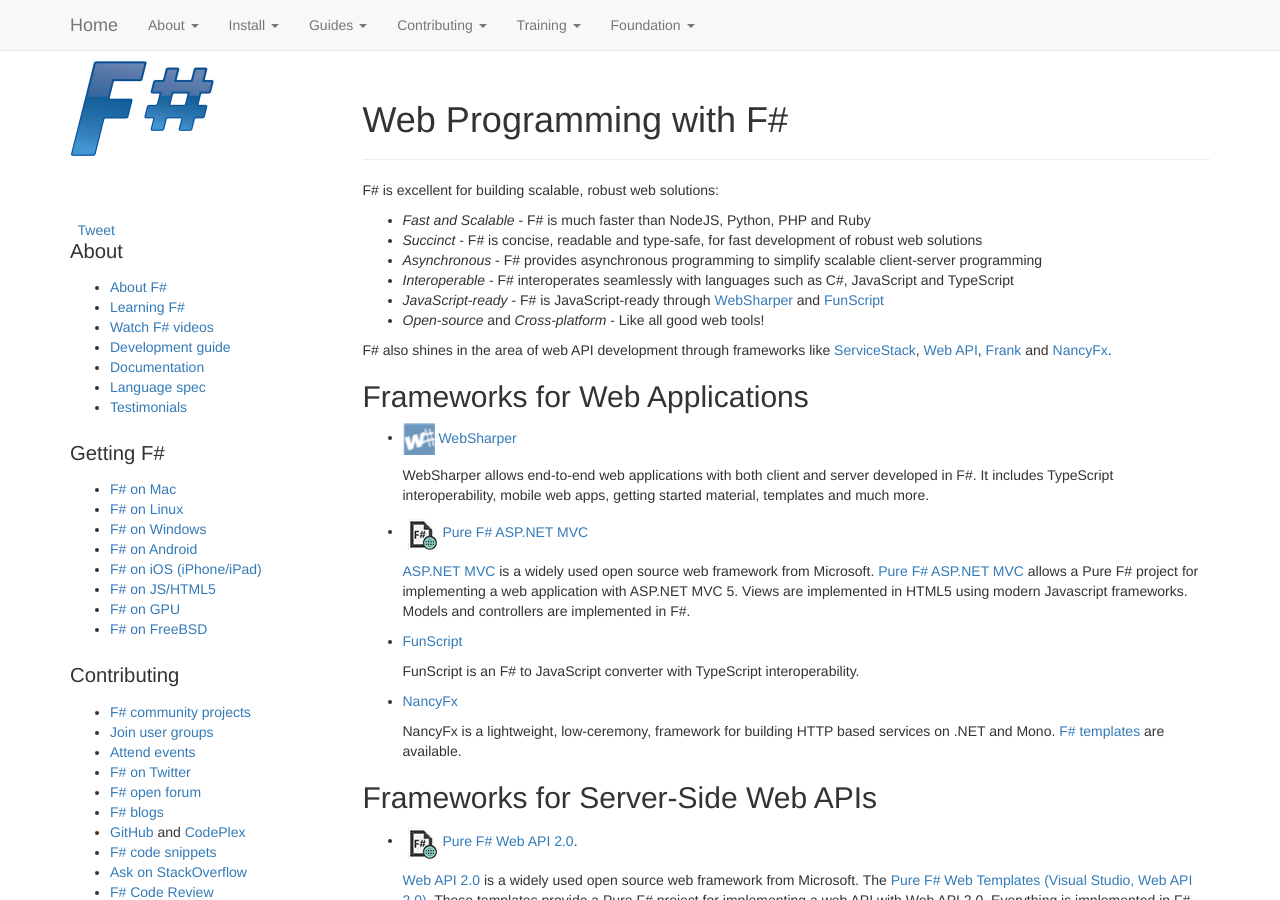
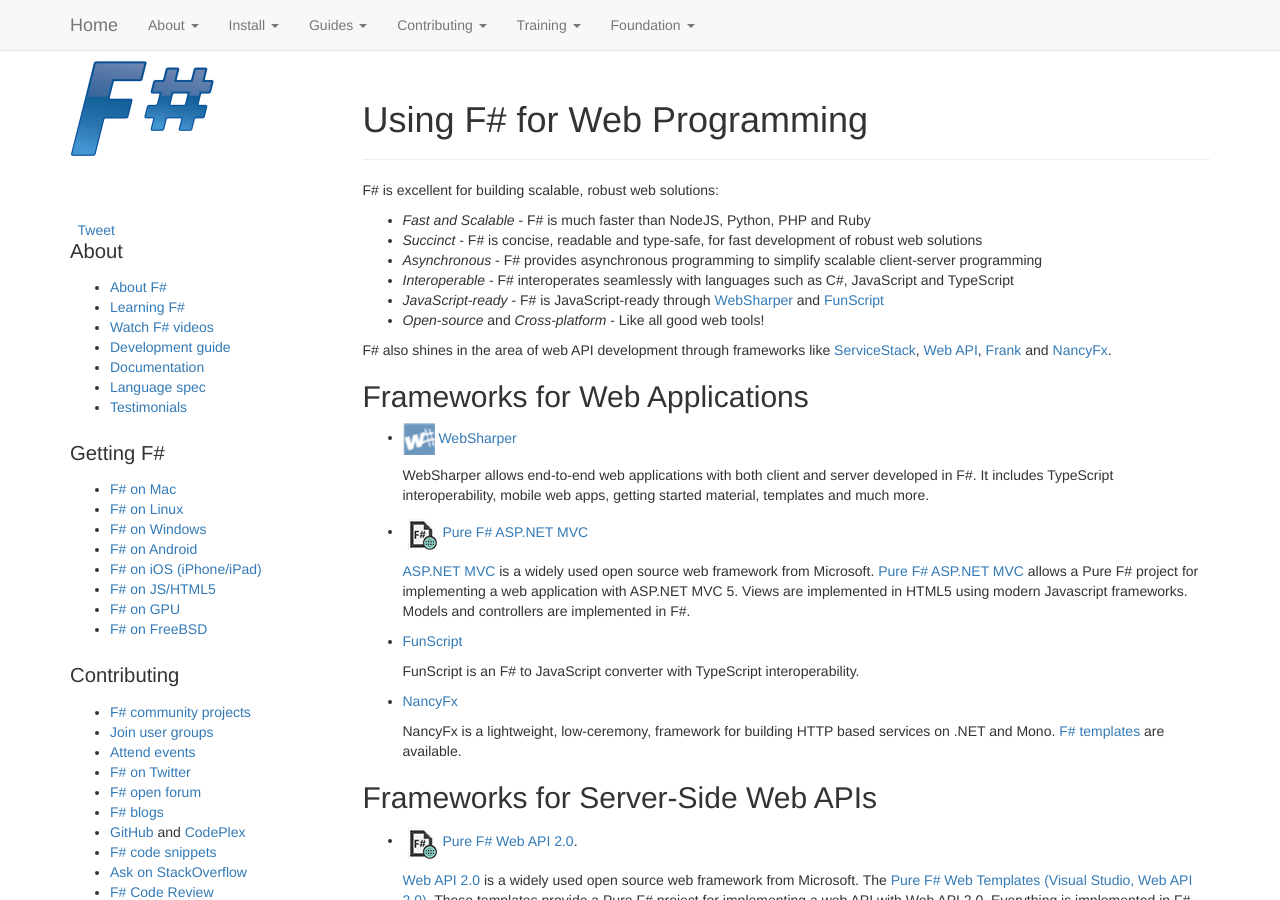
Before and after one commit to fsharp/fsharp.org, a Jekyll site: the page built from guides/web/index.md, in a window 1280 px wide and 900 px high. Built offline with Jekyll 4.4.1, drawn with Linux system fonts in a browser that asks for light colours; nearby versions of some CDN libraries; some web fonts are replaced; comment, search, counter and statistics services are not loaded.

Commit message:
Update index.md

```diff
--- a/guides/web/index.md
+++ b/guides/web/index.md
@@ -1,7 +1,7 @@
 ---
 layout: default
 title: Web Programming | The F# Software Foundation
-headline: Web Programming with F#
+headline: Using F# for Web Programming
 redirect_from: "/webstacks/index.html"
 ---
 
```
